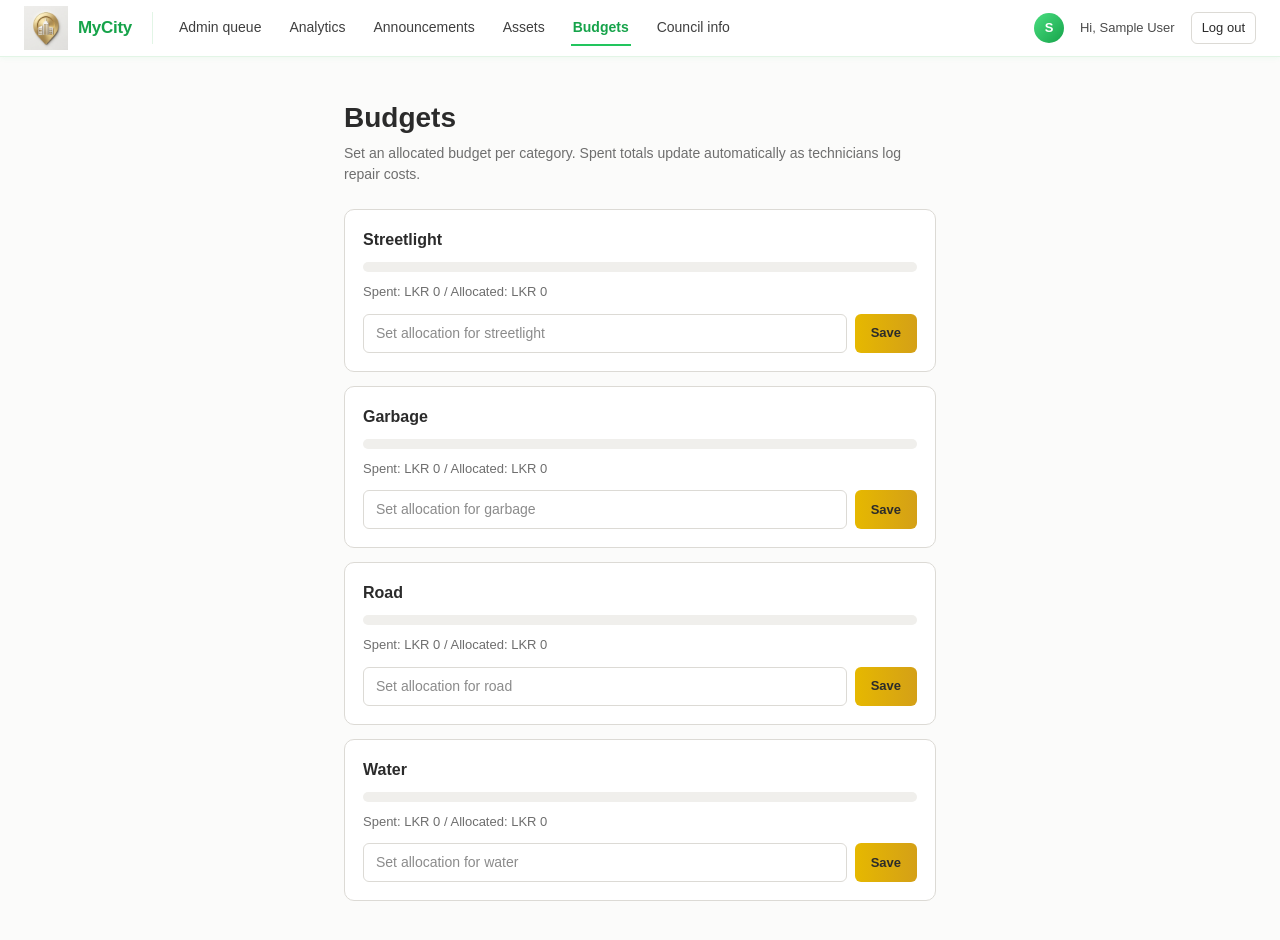
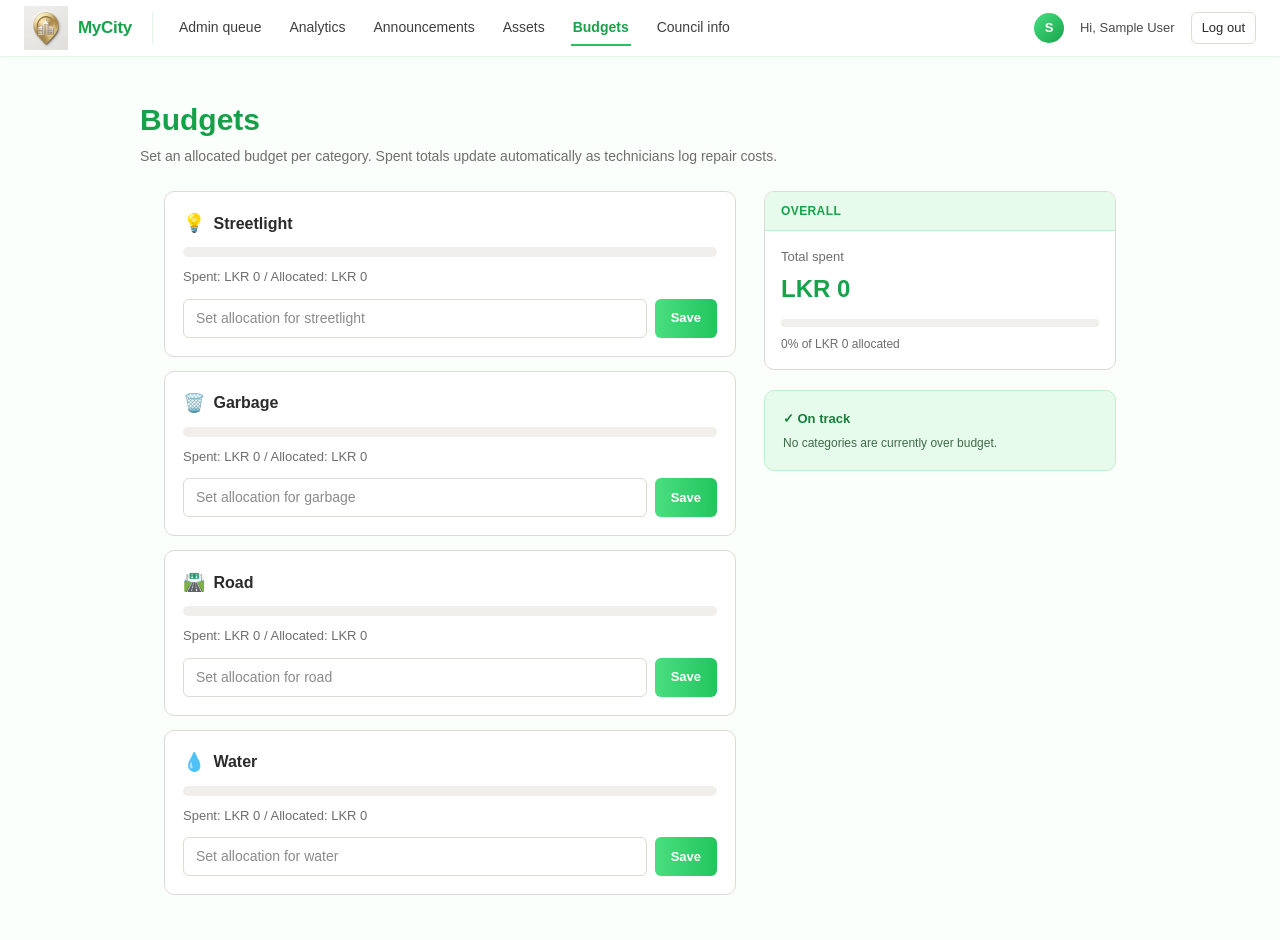
Before and after one commit to TharusiManchanayake/MyCity, a Next.js app in the folder frontend/: page /admin/budgets in a window 1280 px wide. Shown: the top 940 px of the page. Built offline with nearby package versions, Linux system fonts and the light colour scheme; no server answers; sample sign-in values are in the browser's storage.

Commit message:
Apply green theme and layout consistency to budgets page

```diff
--- a/frontend/app/admin/budgets/page.tsx
+++ b/frontend/app/admin/budgets/page.tsx
@@ -12,6 +12,13 @@ type Budget = {
 
 const categories = ['streetlight', 'garbage', 'road', 'water'];
 
+const categoryIcon: Record<string, string> = {
+  streetlight: '💡',
+  garbage: '🗑️',
+  road: '🛣️',
+  water: '💧',
+};
+
 export default function AdminBudgetsPage() {
   const [budgets, setBudgets] = useState<Budget[]>([]);
   const [loading, setLoading] = useState(true);
@@ -25,7 +32,7 @@ export default function AdminBudgetsPage() {
     })
       .then((res) => res.json())
       .then((data) => {
-        setBudgets(data);
+        setBudgets(Array.isArray(data) ? data : []);
         setLoading(false);
       })
       .catch(() => setLoading(false));
@@ -60,6 +67,7 @@ export default function AdminBudgetsPage() {
     });
 
     if (res.ok) {
+      setEdits((prev) => ({ ...prev, [category]: '' }));
       loadBudgets();
     } else {
       alert('Failed to save budget');
@@ -68,14 +76,55 @@ export default function AdminBudgetsPage() {
 
   if (loading) return <p style={{ padding: '2rem', color: '#6e6e6e' }}>Loading budgets...</p>;
 
+  const totalAllocated = categories.reduce((sum, cat) => sum + (getBudgetFor(cat)?.allocated || 0), 0);
+  const totalSpent = categories.reduce((sum, cat) => sum + (getBudgetFor(cat)?.spent || 0), 0);
+  const overallPercent = totalAllocated > 0 ? Math.min(100, Math.round((totalSpent / totalAllocated) * 100)) : 0;
+  const overBudgetCategories = categories.filter((cat) => {
+    const b = getBudgetFor(cat);
+    return b && b.spent > b.allocated && b.allocated > 0;
+  });
+
   return (
-    <div style={{ background: '#fbfbfa', minHeight: 'calc(100vh - 64px)' }}>
-      <div style={{ maxWidth: 640, margin: '0 auto', padding: '40px 24px' }}>
-        <h1 style={{ color: '#2b2b2b', fontSize: 28, fontWeight: 700, margin: '0 0 4px' }}>Budgets</h1>
+    <div style={{ background: '#fbfffc', minHeight: 'calc(100vh - 64px)' }}>
+      <style>{`
+        .budget-input:focus { border-color: #22c55e !important; box-shadow: 0 0 0 3px rgba(34,197,94,0.15); }
+        .save-budget-btn:hover { box-shadow: 0 4px 14px rgba(34,197,94,0.4); }
+      `}</style>
+
+      <div style={{ padding: '40px 24px 0' }}>
+        <div style={{ maxWidth: 1000, margin: '0 auto' }}>
+          <h1
+            style={{
+              fontSize: 30,
+              fontWeight: 800,
+              margin: '0 0 4px',
+              background: 'linear-gradient(90deg, #16a34a, #15803d)',
+              WebkitBackgroundClip: 'text',
+              WebkitTextFillColor: 'transparent',
+              backgroundClip: 'text',
+            }}
+          >
+            Budgets
+          </h1>
           <p style={{ color: '#6e6e6e', fontSize: 14, marginBottom: 24 }}>
             Set an allocated budget per category. Spent totals update automatically as technicians log repair costs.
           </p>
+        </div>
+      </div>
 
+      <div
+        style={{
+          maxWidth: 1000,
+          margin: '0 auto',
+          padding: '0 24px 48px',
+          display: 'flex',
+          gap: 28,
+          alignItems: 'flex-start',
+          flexWrap: 'wrap',
+        }}
+      >
+        {/* Main column */}
+        <div style={{ flex: '1 1 480px', minWidth: 320 }}>
           <div style={{ display: 'grid', gap: 14 }}>
             {categories.map((cat) => {
               const budget = getBudgetFor(cat);
@@ -86,34 +135,58 @@ export default function AdminBudgetsPage() {
 
               return (
                 <div key={cat} style={{ background: '#fff', border: '1px solid #dcdad5', borderRadius: 10, padding: 18 }}>
-                <p style={{ fontWeight: 700, color: '#2b2b2b', margin: '0 0 10px', textTransform: 'capitalize', fontSize: 16 }}>{cat}</p>
+                  <div style={{ display: 'flex', alignItems: 'center', gap: 8, marginBottom: 10 }}>
+                    <span style={{ fontSize: 18 }}>{categoryIcon[cat]}</span>
+                    <p style={{ fontWeight: 700, color: '#2b2b2b', margin: 0, textTransform: 'capitalize', fontSize: 16 }}>{cat}</p>
+                  </div>
 
                   <div style={{ background: '#f0efec', borderRadius: 6, height: 10, overflow: 'hidden', marginBottom: 10 }}>
                     <div
                       style={{
                         width: `${percent}%`,
                         height: '100%',
-                      background: overBudget ? '#a13d3d' : '#d4a017',
+                        background: overBudget ? '#b91c1c' : '#22c55e',
+                        transition: 'width 0.2s ease',
                       }}
                     />
                   </div>
 
-                <p style={{ fontSize: 13, margin: '0 0 12px', color: overBudget ? '#a13d3d' : '#6e6e6e', fontWeight: overBudget ? 700 : 400 }}>
+                  <p style={{ fontSize: 13, margin: '0 0 12px', color: overBudget ? '#b91c1c' : '#6e6e6e', fontWeight: overBudget ? 700 : 400 }}>
                     Spent: LKR {spent.toLocaleString()} / Allocated: LKR {allocated.toLocaleString()}
                     {overBudget && ' — Over budget'}
                   </p>
 
                   <div style={{ display: 'flex', gap: 8 }}>
                     <input
+                      className="budget-input"
                       type="number"
                       placeholder={`Set allocation for ${cat}`}
                       value={edits[cat] || ''}
                       onChange={(e) => setEdits((prev) => ({ ...prev, [cat]: e.target.value }))}
-                    style={{ flex: 1, padding: '8px 12px', border: '1px solid #dcdad5', borderRadius: 6, fontSize: 14 }}
+                      style={{
+                        flex: 1,
+                        padding: '8px 12px',
+                        border: '1px solid #dcdad5',
+                        borderRadius: 6,
+                        fontSize: 14,
+                        outline: 'none',
+                        transition: 'border-color 0.15s ease, box-shadow 0.15s ease',
+                      }}
                     />
                     <button
                       onClick={() => setAllocation(cat)}
-                    style={{ background: 'linear-gradient(90deg, #e6b800, #d4a017)', color: '#2b2b2b', border: 'none', borderRadius: 6, padding: '8px 16px', fontWeight: 700, fontSize: 13, cursor: 'pointer' }}
+                      className="save-budget-btn"
+                      style={{
+                        background: 'linear-gradient(90deg, #4ade80, #22c55e)',
+                        color: '#ffffff',
+                        border: 'none',
+                        borderRadius: 6,
+                        padding: '8px 16px',
+                        fontWeight: 700,
+                        fontSize: 13,
+                        cursor: 'pointer',
+                        transition: 'box-shadow 0.15s ease',
+                      }}
                     >
                       Save
                     </button>
@@ -123,6 +196,57 @@ export default function AdminBudgetsPage() {
             })}
           </div>
         </div>
+
+        {/* Sidebar */}
+        <div style={{ flex: '1 1 260px', minWidth: 240, display: 'flex', flexDirection: 'column', gap: 20 }}>
+          <div style={{ background: '#fff', border: '1px solid #dcdad5', borderRadius: 10, overflow: 'hidden' }}>
+            <div style={{ padding: '10px 16px', background: '#e7fbec', borderBottom: '1px solid #bdf0ca' }}>
+              <p style={{ margin: 0, fontSize: 12, fontWeight: 700, color: '#16a34a', textTransform: 'uppercase', letterSpacing: 0.4 }}>
+                Overall
+              </p>
+            </div>
+            <div style={{ padding: 16 }}>
+              <p style={{ fontSize: 13, color: '#6e6e6e', margin: '0 0 4px' }}>Total spent</p>
+              <p style={{ fontSize: 24, fontWeight: 800, color: '#16a34a', margin: '0 0 12px' }}>
+                LKR {totalSpent.toLocaleString()}
+              </p>
+
+              <div style={{ background: '#f0efec', borderRadius: 6, height: 8, overflow: 'hidden', marginBottom: 8 }}>
+                <div
+                  style={{
+                    width: `${overallPercent}%`,
+                    height: '100%',
+                    background: overBudgetCategories.length > 0 ? '#b91c1c' : '#22c55e',
+                  }}
+                />
+              </div>
+              <p style={{ fontSize: 12, color: '#6e6e6e', margin: 0 }}>
+                {overallPercent}% of LKR {totalAllocated.toLocaleString()} allocated
+              </p>
+            </div>
+          </div>
+
+          {overBudgetCategories.length > 0 ? (
+            <div style={{ background: '#fee2e2', border: '1px solid #fca5a5', borderRadius: 10, padding: 18 }}>
+              <p style={{ fontSize: 13, fontWeight: 700, color: '#b91c1c', margin: '0 0 6px' }}>
+                ⚠️ Over budget
+              </p>
+              <p style={{ fontSize: 12, color: '#7f1d1d', margin: 0, lineHeight: 1.5, textTransform: 'capitalize' }}>
+                {overBudgetCategories.join(', ')} {overBudgetCategories.length === 1 ? 'is' : 'are'} exceeding its allocation.
+              </p>
+            </div>
+          ) : (
+            <div style={{ background: '#e7fbec', border: '1px solid #bdf0ca', borderRadius: 10, padding: 18 }}>
+              <p style={{ fontSize: 13, fontWeight: 700, color: '#15803d', margin: '0 0 6px' }}>
+                ✓ On track
+              </p>
+              <p style={{ fontSize: 12, color: '#3f6b4a', margin: 0, lineHeight: 1.5 }}>
+                No categories are currently over budget.
+              </p>
+            </div>
+          )}
+        </div>
+      </div>
     </div>
   );
 }
```
Lines whose indentation alone changed are shown as unchanged.
